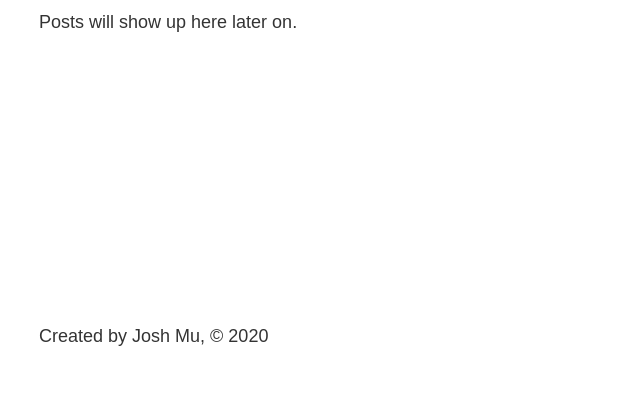
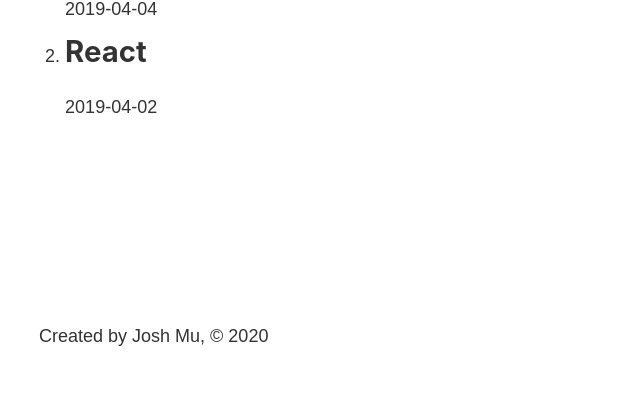
Before and after one commit to joshmu/great-gatsby-bootcamp, a Gatsby site: page /blog in a window 1280 px wide. Shown: the part 407-800 px from the top of the page, without its empty margins (244-884 px from the left). Built offline with nearby package versions, Linux system fonts and the light colour scheme; Gatsby itself is replaced by a stand-in of ours.

Commit message:
list blogs via graphql grabbing markdown files

```diff
--- a/src/pages/blog.js
+++ b/src/pages/blog.js
@@ -1,4 +1,5 @@
 import React from "react"
+import { graphql, useStaticQuery } from "gatsby"
 
 import Layout from "../components/layout"
 
@@ -10,10 +11,31 @@
 // test
 
 const BlogPage = () => {
+  const data = useStaticQuery(graphql`
+    query {
+      allMarkdownRemark {
+        edges {
+          node {
+            frontmatter {
+              title
+              date
+            }
+          }
+        }
+      }
+    }
+  `)
+
   return (
     <Layout>
-      <h1>Blog</h1>
-      <p>Posts will show up here later on.</p>
+      <ol>
+        {data.allMarkdownRemark.edges.map((edge, idx) => (
+          <li key={idx}>
+            <h2>{edge.node.frontmatter.title}</h2>
+            <p>{edge.node.frontmatter.date}</p>
+          </li>
+        ))}
+      </ol>
     </Layout>
   )
 }
```
